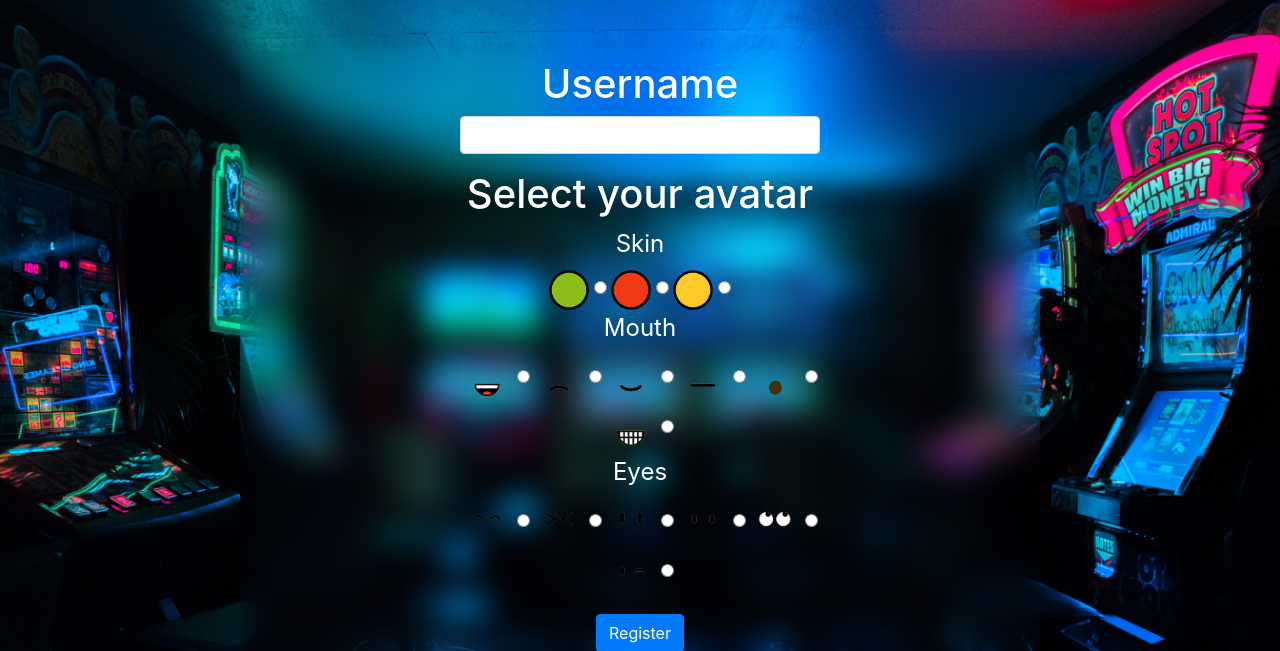
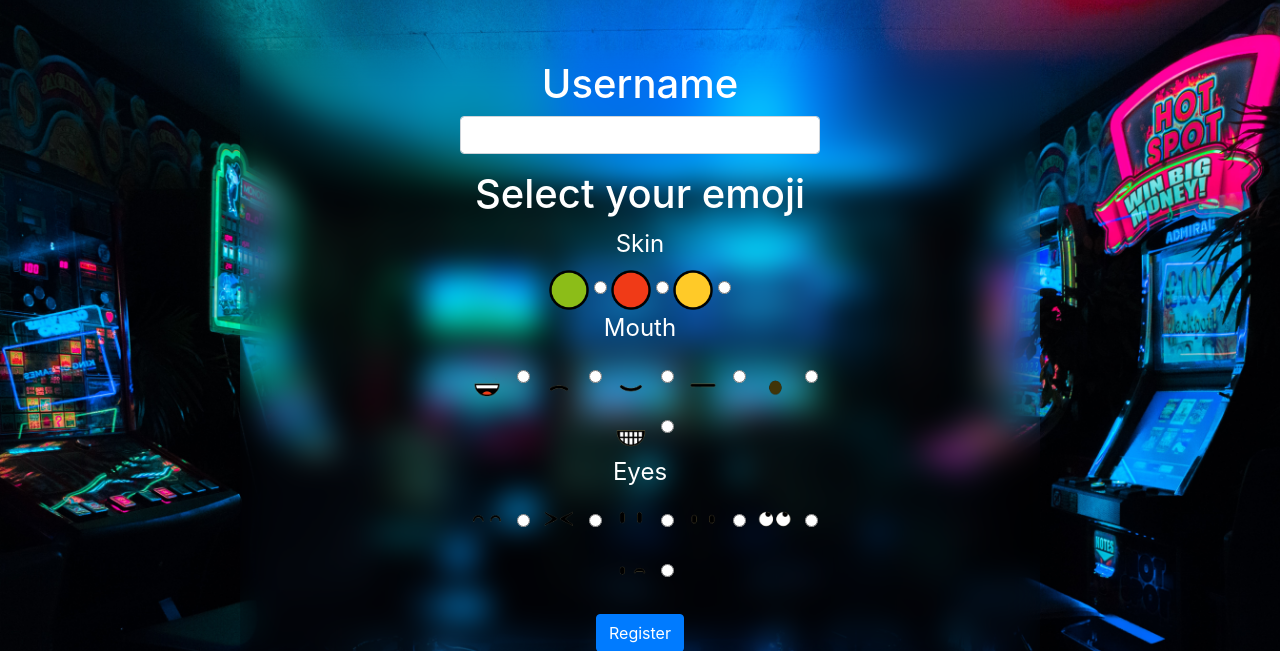
Before and after one commit to JayantC31/WEBDEV, a PHP site: page /registration.php in a window 1280 px wide. Shown: the part 50-701 px from the top of the page. Run offline with PHP 8.4, Linux system fonts and the light colour scheme; some libraries are stand-ins or nearby versions.

Commit message:
Commit 15

```diff
--- a/registration.php
+++ b/registration.php
@@ -29,7 +29,7 @@
 						</div>
 						<!-- Save as emoji cookie based on the 3 features -->
 						<div class="form-group">
-							<h1>Select your avatar</h1>
+							<h1>Select your emoji</h1>
 							<fieldset>
 								<legend>Skin</legend>
 								<?php
```
